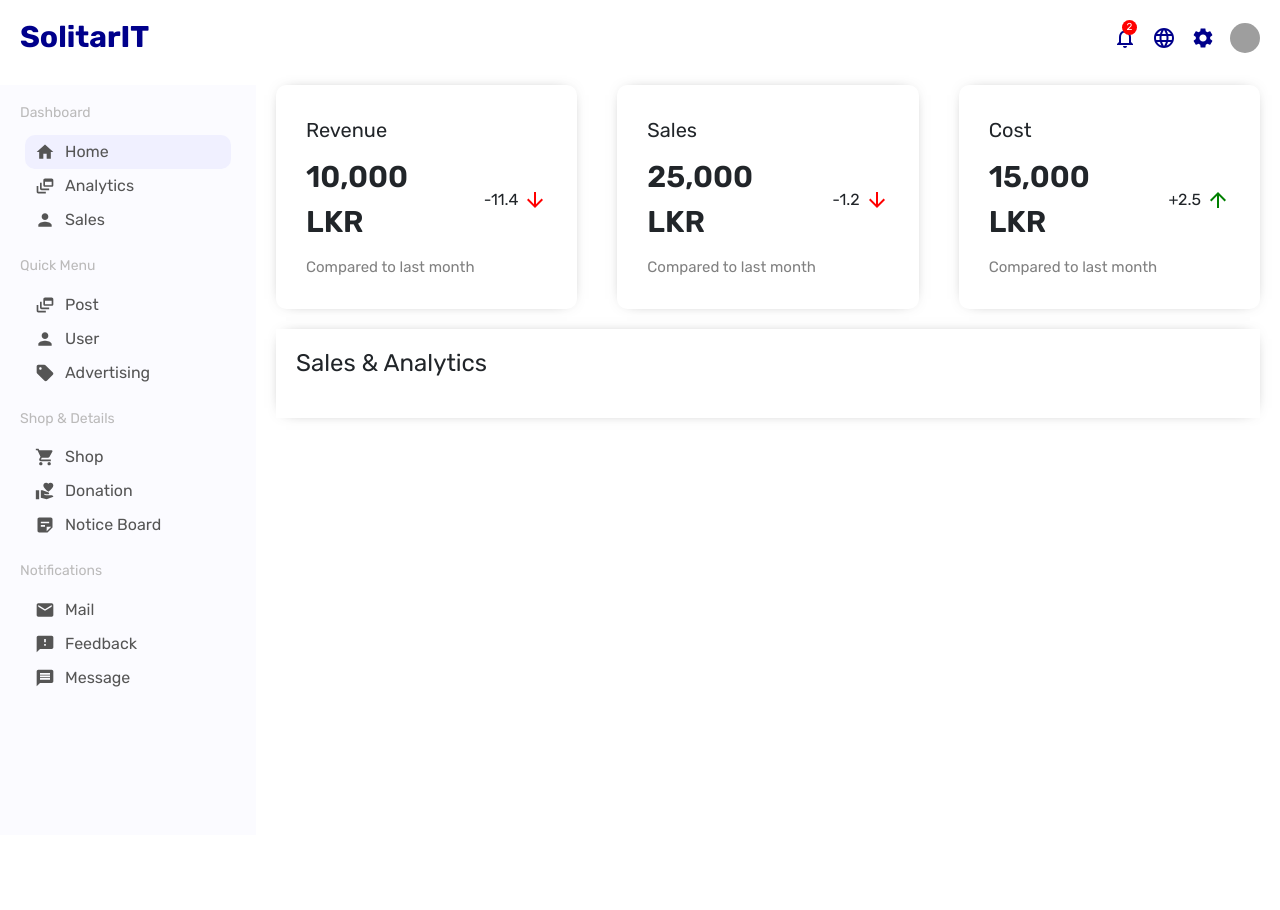
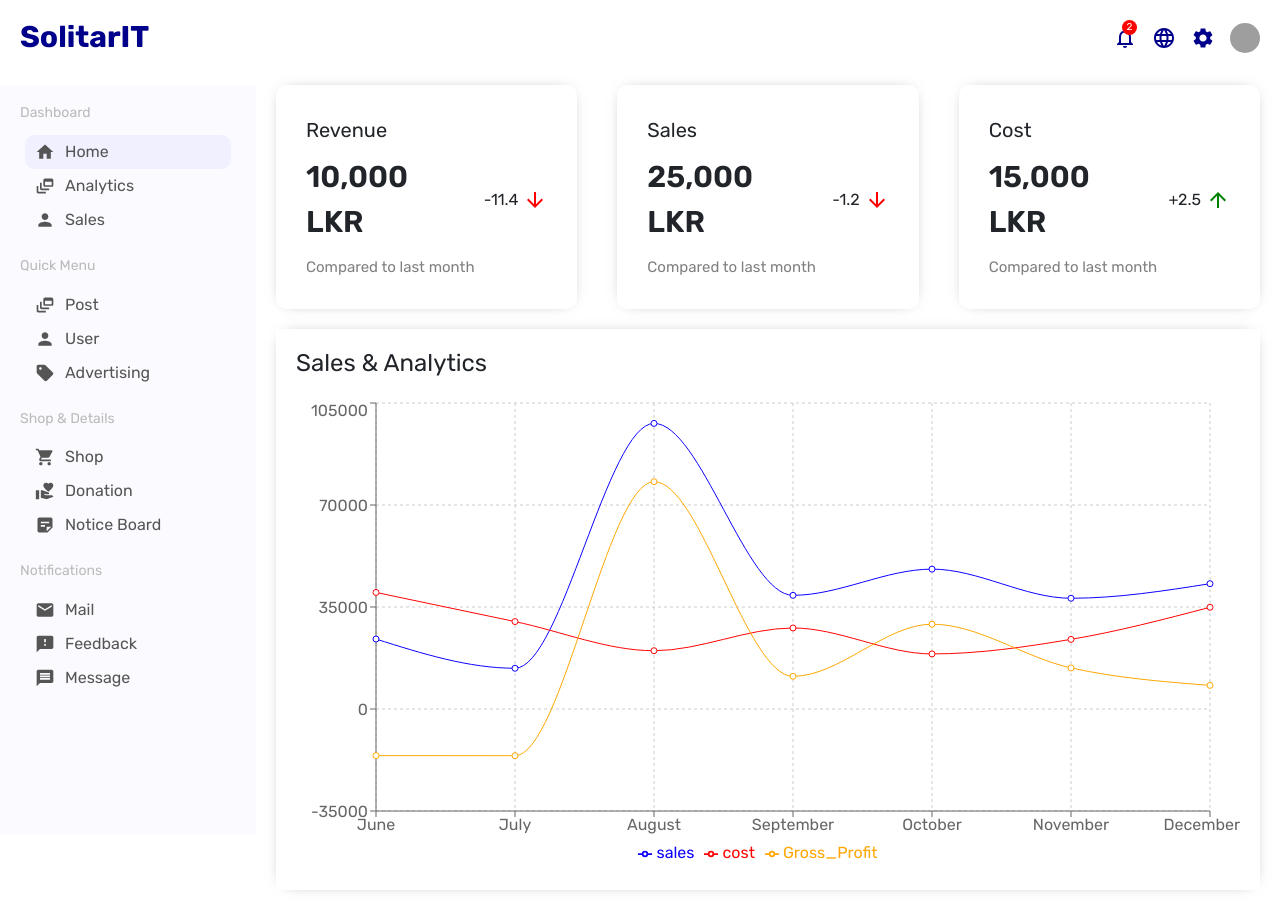
Before and after one commit to PulasthiAbey/Dashboard-BackEnd, a React (Create React App) app in the folder front_end/: page / in a window 1280 px wide. Before the commit the page ends 835 px from the top, so only its background shows below. Built offline with nearby package versions, Linux system fonts and the light colour scheme; grey boxes are pictures that could not be loaded.

Commit message:
chart added

```diff
--- a/front_end/package.json
+++ b/front_end/package.json
@@ -16,6 +16,7 @@
     "react-router": "^6.2.1",
     "react-scripts": "5.0.0",
     "rechart": "^0.0.1",
+    "recharts": "^2.1.8",
     "redux": "^4.1.2",
     "web-vitals": "^2.1.2"
   },
--- a/front_end/src/components/chart/Chart.jsx
+++ b/front_end/src/components/chart/Chart.jsx
@@ -1,19 +1,90 @@
-import React from "react";
+import React, { PureComponent } from "react";
 import {
   LineChart,
   Line,
   XAxis,
+  YAxis,
   CartesianGrid,
   Tooltip,
+  Legend,
   ResponsiveContainer,
 } from "recharts";
 
 import "./chart.css";
 
 const Chart = () => {
+  const data = [
+    {
+      name: "June",
+      cost: 40000,
+      sales: 24000,
+      Gross_Profit: -16000,
+    },
+    {
+      name: "July",
+      cost: 30000,
+      sales: 13980,
+      Gross_Profit: -16020,
+    },
+    {
+      name: "August",
+      cost: 20000,
+      sales: 98000,
+      Gross_Profit: 78000,
+    },
+    {
+      name: "September",
+      cost: 27800,
+      sales: 39008,
+      Gross_Profit: 11208,
+    },
+    {
+      name: "October",
+      cost: 18900,
+      sales: 48000,
+      Gross_Profit: 29100,
+    },
+    {
+      name: "November",
+      cost: 23900,
+      sales: 38000,
+      Gross_Profit: 14100,
+    },
+    {
+      name: "December",
+      cost: 34900,
+      sales: 43000,
+      Gross_Profit: 8100,
+    },
+  ];
   return (
     <div className="chart">
       <h4 className="chartTitle">Sales & Analytics</h4>
+      <ResponsiveContainer width="100%" aspect={2 / 1}>
+        <LineChart
+          data={data}
+          margin={{
+            top: 5,
+            right: 30,
+            left: 20,
+            bottom: 5,
+          }}
+        >
+          <CartesianGrid strokeDasharray="3 3" />
+          <XAxis dataKey="name" />
+          <YAxis />
+          <Tooltip />
+          <Legend />
+          <Line
+            type="monotone"
+            dataKey="sales"
+            stroke="#0D00FF"
+            activeDot={{ r: 8 }}
+          />
+          <Line type="monotone" dataKey="cost" stroke="#FF0404" />
+          <Line type="monotone" dataKey="Gross_Profit" stroke="#FFA704" />
+        </LineChart>
+      </ResponsiveContainer>
     </div>
   );
 };
```
Also changed, not shown: 1 other file (tests, documents, lock files or other folders).
